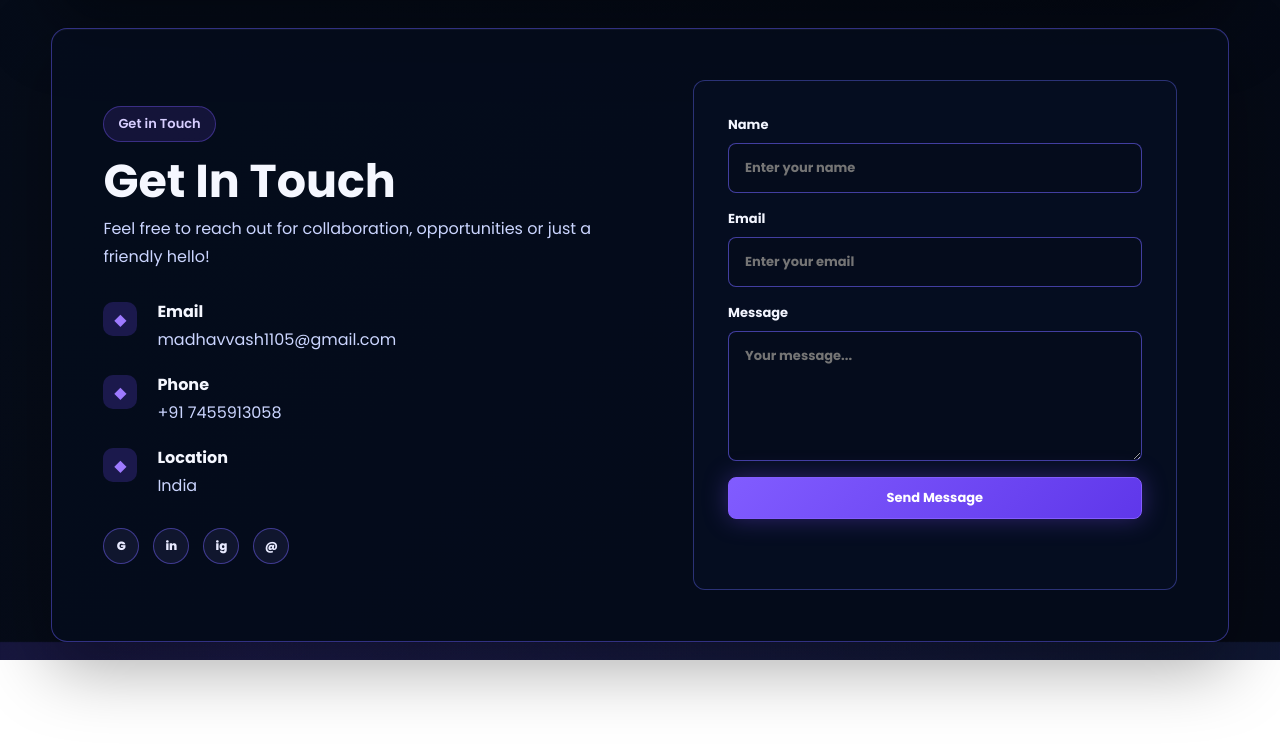
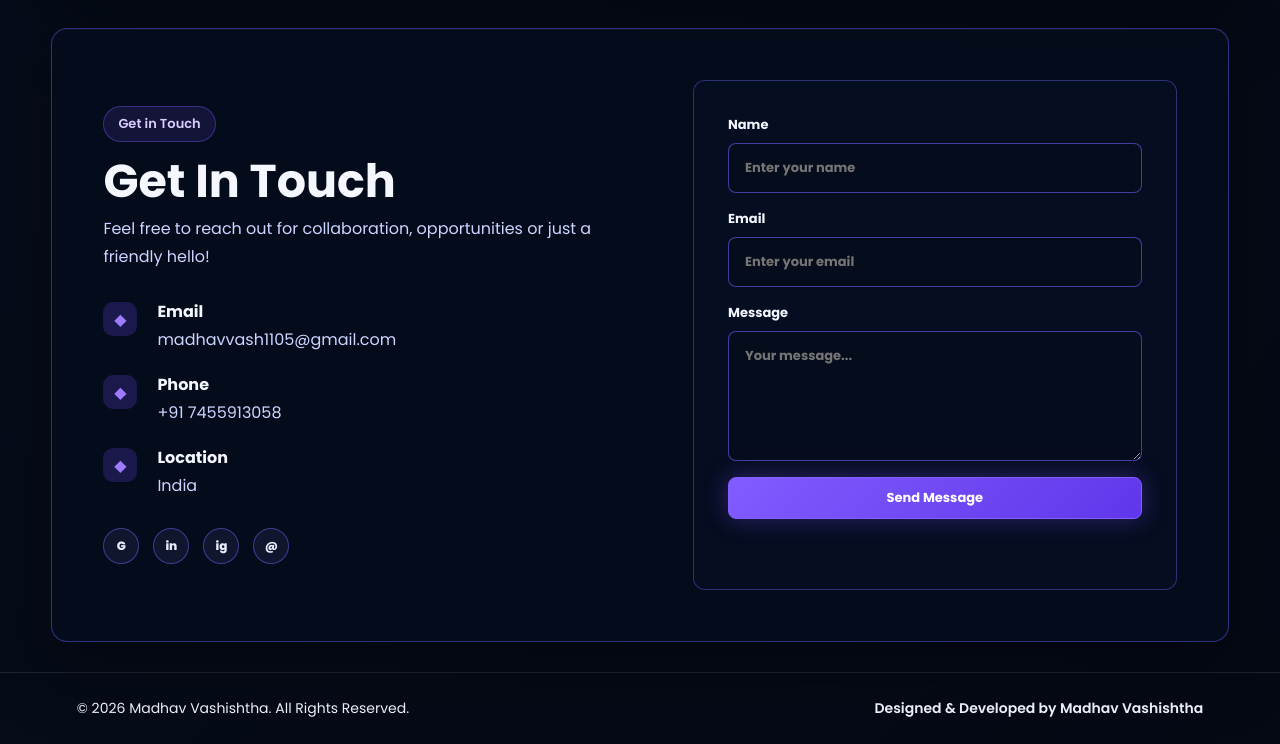
Before and after one commit to madhav-vashishtha/madhav-portfolio, a plain HTML site: page index.html in a window 1280 px wide. Shown: the part 4980-5724 px from the top of the page. Before the commit the page ends 5640 px from the top, so only its background shows below. Drawn offline with nearby package versions, Linux system fonts and the light colour scheme.

Commit message:
Final portfolio updates

```diff
--- a/index.html
+++ b/index.html
@@ -372,6 +372,12 @@
     </section>
   </main>
 
+  <!-- Footer -->
+  <footer class="footer">
+    <p>© 2026 Madhav Vashishtha. All Rights Reserved.</p>
+    <p><strong>Designed &amp; Developed by Madhav Vashishtha</strong></p>
+  </footer>
+
   <div class="modal" id="resumeModal" role="dialog" aria-modal="true" aria-hidden="true" aria-labelledby="resumeTitle">
     <div class="modal-box">
       <button type="button" class="close" data-close-resume aria-label="Close resume modal">×</button>
--- a/style.css
+++ b/style.css
@@ -1047,3 +1047,29 @@ body.modal-open {
     transform: translateY(0);
   }
 }
+
+.footer {
+  display: flex;
+  justify-content: space-between;
+  align-items: center;
+  gap: 20px;
+  padding: 25px 6%;
+  margin-top: 30px;
+  border-top: 1px solid rgba(255, 255, 255, 0.1);
+  font-size: 14px;
+}
+
+.footer p {
+  margin: 0;
+}
+
+.footer strong {
+  font-weight: 600;
+}
+
+@media (max-width: 700px) {
+  .footer {
+    flex-direction: column;
+    text-align: center;
+  }
+}
```
